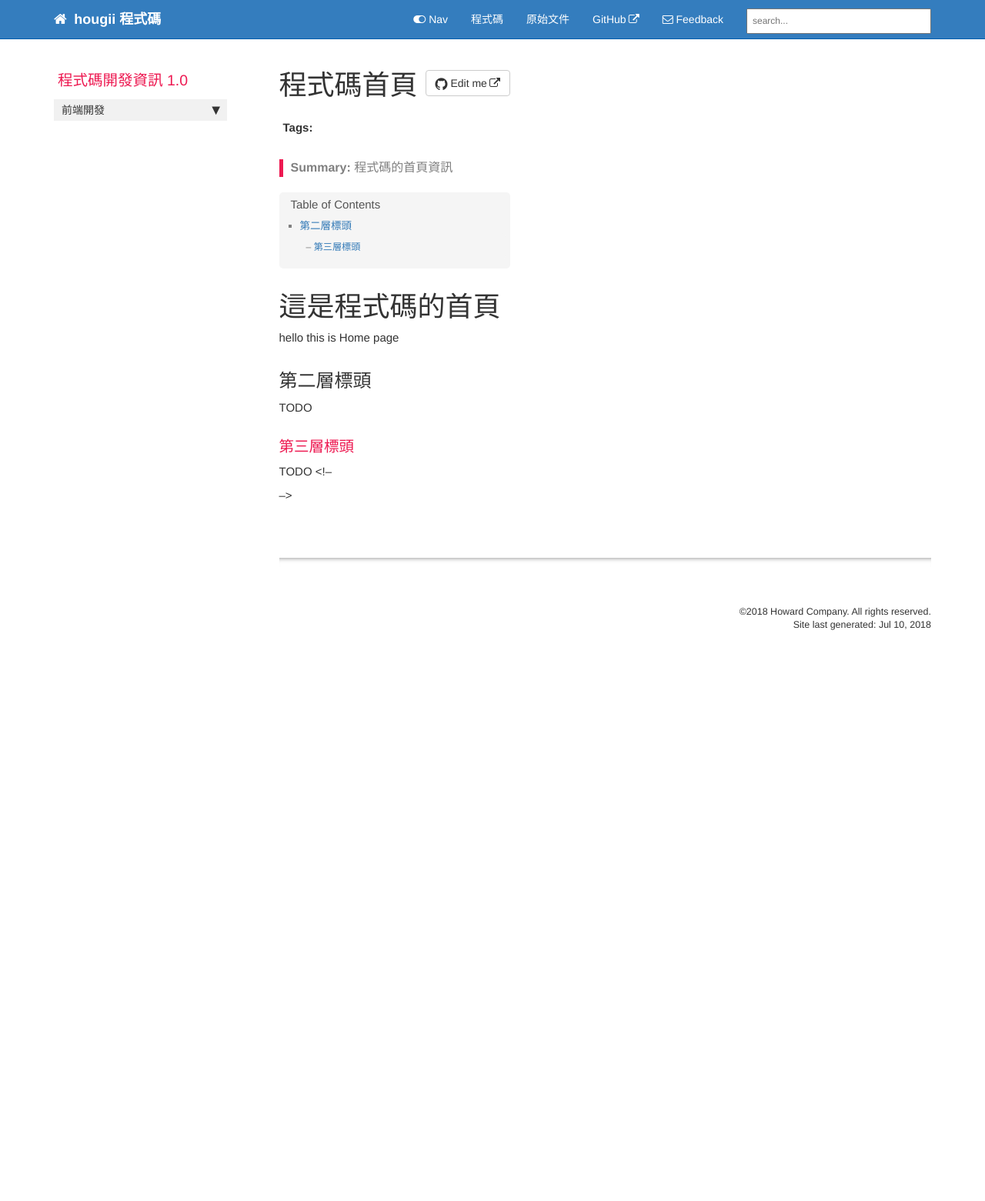
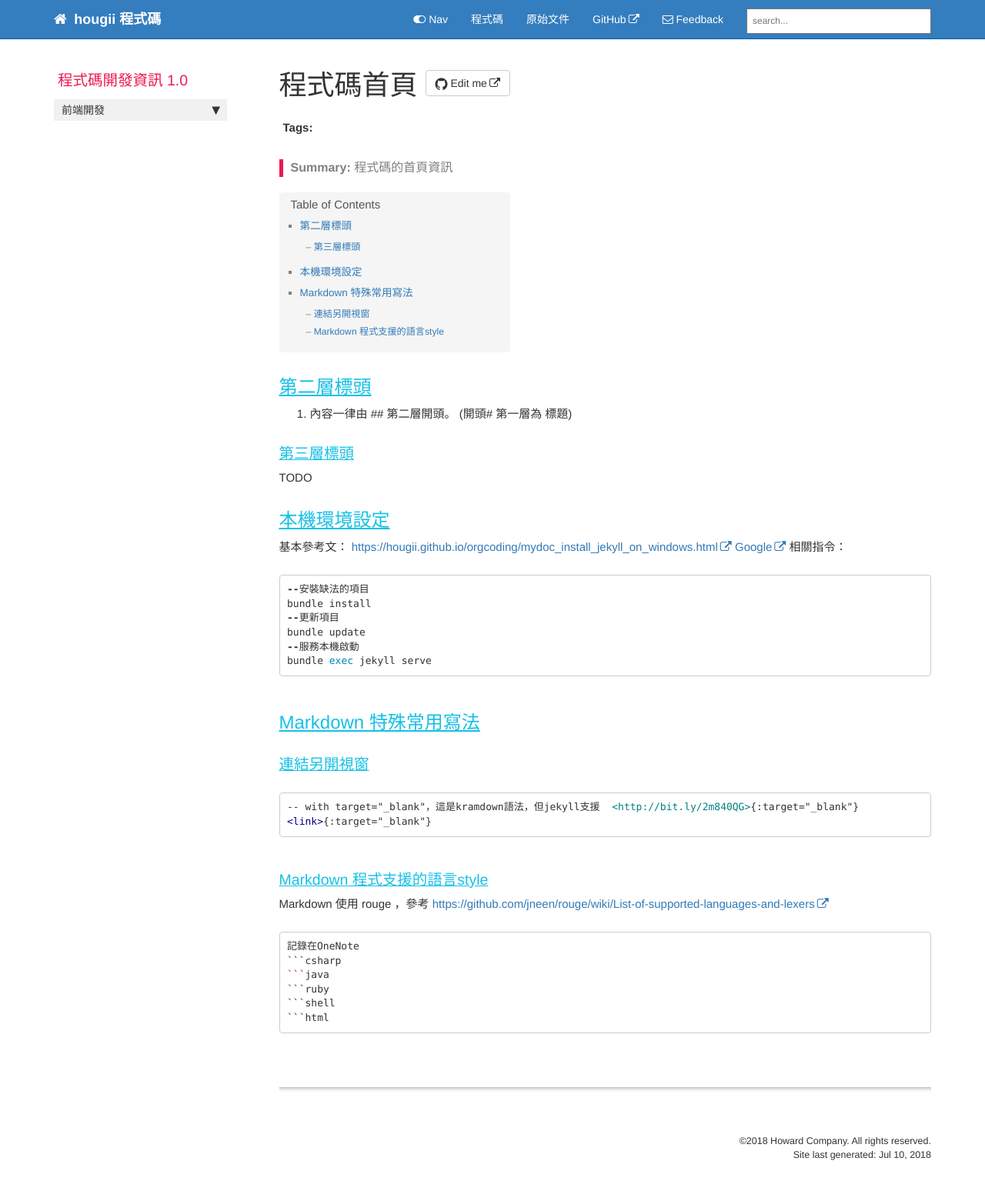
Before and after one commit to hougii/coding, a Jekyll site: the page built from index.md, in a window 1280 px wide. Shown: the whole page at 77% size. Built offline with Jekyll 4.4.1, drawn with Linux system fonts in a browser that asks for light colours; nearby versions of some CDN libraries; comment, search, counter and statistics services are not loaded; before the commit the page ends 900 px from its top, so only the background shows below that.

Commit message:
變更連結Style， 首頁資訊更新

````diff
--- a/css/customstyles.css
+++ b/css/customstyles.css
@@ -590,7 +590,8 @@ a.fa.fa-envelope-o.mailto {
     font-weight: 600;
 }
 
-h3 {color: #ED1951; font-weight:normal; font-size:130%;}
+h3 {color: #15C0E6;
+    text-decoration: underline; font-weight:normal; font-size:130%;}
 h4 {color: #808080; font-weight:normal; font-size:120%; font-style:italic;}
 
 .alert, .callout {
@@ -662,6 +663,8 @@ button.cursorNorm {
 h2  {
     font-size:24px;
     line-height:29px;
+    color: #15C0E6;
+    text-decoration: underline;
 }
 span.otherProgrammingLanguages {
     font-style: normal;
--- a/css/theme-blue.css
+++ b/css/theme-blue.css
@@ -5,7 +5,10 @@
 }
 
 
-h3 {color: #ED1951; }
+h3 {
+    color: #15C0E6;
+    text-decoration: underline;
+}
 h4 {color: #808080; }
 
 .nav-tabs > li.active > a, .nav-tabs > li.active > a:hover, .nav-tabs > li.active > a:focus {
--- a/index.md
+++ b/index.md
@@ -6,11 +6,38 @@ sidebar: code_sidebar
 permalink: index.html
 summary: 程式碼的首頁資訊
 ---
-# 這是程式碼的首頁
-hello this is Home page
+## 第二層標頭
+1. 內容一律由 ## 第二層開頭。 (開頭# 第一層為 標題)
 
-## 第二層標頭
-TODO
 ### 第三層標頭
 TODO
-<!-- {% include links.html %} -->
+
+## 本機環境設定
+基本參考文： <https://hougii.github.io/orgcoding/mydoc_install_jekyll_on_windows.html>{:target="_blank"}
+[Google](https://google.com" target="_blank)
+相關指令：
+```ruby
+--安裝缺法的項目
+bundle install
+--更新項目
+bundle update
+--服務本機啟動
+bundle exec jekyll serve
+```
+
+## Markdown 特殊常用寫法
+### 連結另開視窗
+```markdown
+-- with target="_blank"，這是kramdown語法，但jekyll支援  <http://bit.ly/2m840QG>{:target="_blank"}
+<link>{:target="_blank"}
+```
+### Markdown 程式支援的語言style
+Markdown 使用 rouge ，參考 <https://github.com/jneen/rouge/wiki/List-of-supported-languages-and-lexers>{:target="_blank"}
+```markdown
+記錄在OneNote
+```csharp
+```java
+```ruby
+```shell
+```html
+```
````
